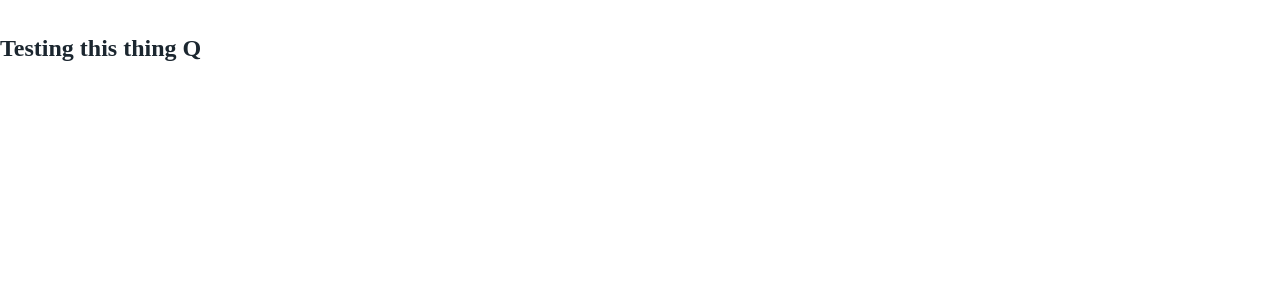
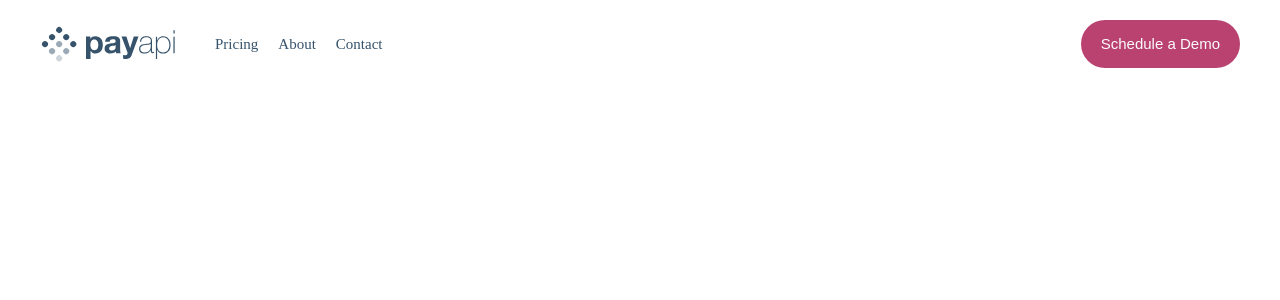
Before and after one commit to MauricioMorenoMorales/17-fm-payapi, a React (Create React App) app: page / in a window 1280 px wide. Shown: the top 300 px of the page. Built offline with nearby package versions, Linux system fonts and the light colour scheme.

Commit message:
Header completed

```diff
--- a/package.json
+++ b/package.json
@@ -10,6 +10,7 @@
     "@types/node": "^12.0.0",
     "@types/react": "^17.0.0",
     "@types/react-dom": "^17.0.0",
+    "@types/styled-components": "^5.1.15",
     "react": "^17.0.2",
     "react-dom": "^17.0.2",
     "react-scripts": "4.0.3",
--- a/src/App.tsx
+++ b/src/App.tsx
@@ -1,11 +1,10 @@
 import React from 'react';
+import { Header } from './components';
 
 const App = () => {
 	return (
 		<div>
-			<h4 className="dark" data-color="dark">
-				Testing this thing Q
-			</h4>
+			<Header />
 		</div>
 	);
 };
--- /dev/null
+++ b/src/components/Header/Hamburger.css
@@ -0,0 +1,108 @@
+/*
+ * Hamburgers
+ * @description Tasty CSS-animated hamburgers
+ * @author Jonathan Suh @jonsuh
+ * @site https://jonsuh.com/hamburgers
+ * @link https://github.com/jonsuh/hamburgers
+ */
+.hamburger {
+	padding: 15px 15px;
+	display: inline-block;
+	cursor: pointer;
+	transition-property: opacity, filter;
+	transition-duration: 0.15s;
+	transition-timing-function: linear;
+	font: inherit;
+	color: inherit;
+	text-transform: none;
+	background-color: transparent;
+	border: 0;
+	margin: 0;
+	overflow: visible;
+}
+.hamburger:hover {
+	opacity: 0.7;
+	background-color: transparent;
+}
+.hamburger.is-active:hover {
+	opacity: 0.7;
+}
+.hamburger.is-active .hamburger-inner,
+.hamburger.is-active .hamburger-inner::before,
+.hamburger.is-active .hamburger-inner::after {
+	background-color: #fbfcfe;
+}
+
+.hamburger-box {
+	width: 40px;
+	height: 24px;
+	display: inline-block;
+	position: relative;
+}
+
+.hamburger-inner {
+	display: block;
+	top: 50%;
+	margin-top: -2px;
+}
+.hamburger-inner,
+.hamburger-inner::before,
+.hamburger-inner::after {
+	width: 40px;
+	height: 4px;
+	background-color: #6c8294;
+	border-radius: 4px;
+	position: absolute;
+	transition-property: transform;
+	transition-duration: 0.15s;
+	transition-timing-function: ease;
+}
+.hamburger-inner::before,
+.hamburger-inner::after {
+	content: '';
+	display: block;
+}
+.hamburger-inner::before {
+	top: -10px;
+}
+.hamburger-inner::after {
+	bottom: -10px;
+}
+
+/*
+   * Collapse
+   */
+.hamburger--collapse .hamburger-inner {
+	top: auto;
+	bottom: 0;
+	transition-duration: 0.13s;
+	transition-delay: 0.13s;
+	transition-timing-function: cubic-bezier(0.55, 0.055, 0.675, 0.19);
+}
+.hamburger--collapse .hamburger-inner::after {
+	top: -20px;
+	transition: top 0.2s 0.2s cubic-bezier(0.33333, 0.66667, 0.66667, 1),
+		opacity 0.1s linear;
+}
+.hamburger--collapse .hamburger-inner::before {
+	transition: top 0.12s 0.2s cubic-bezier(0.33333, 0.66667, 0.66667, 1),
+		transform 0.13s cubic-bezier(0.55, 0.055, 0.675, 0.19);
+}
+
+.hamburger--collapse.is-active .hamburger-inner {
+	transform: translate3d(0, -10px, 0) rotate(-45deg);
+	transition-delay: 0.22s;
+	transition-timing-function: cubic-bezier(0.215, 0.61, 0.355, 1);
+}
+.hamburger--collapse.is-active .hamburger-inner::after {
+	top: 0;
+	opacity: 0;
+	transition: top 0.2s cubic-bezier(0.33333, 0, 0.66667, 0.33333),
+		opacity 0.1s 0.22s linear;
+}
+.hamburger--collapse.is-active .hamburger-inner::before {
+	top: 0;
+	transform: rotate(-90deg);
+	transition: top 0.1s 0.16s cubic-bezier(0.33333, 0, 0.66667, 0.33333),
+		transform 0.13s 0.25s cubic-bezier(0.215, 0.61, 0.355, 1);
+}
--- /dev/null
+++ b/src/components/Header/Header.styles.ts
@@ -0,0 +1,81 @@
+import styled from 'styled-components';
+import { colorSystem } from '../../global/designSystem';
+
+const Styles = styled.div`
+	position: relative;
+	.header {
+		display: flex;
+		justify-content: space-between;
+		align-items: center;
+		padding: 20px 20px;
+		&__left {
+			&__link {
+				display: none;
+			}
+		}
+		&__right {
+			display: none;
+		}
+	}
+	.plegable-menu {
+		position: absolute;
+		right: 0;
+		top: 0;
+		display: flex;
+		flex-direction: column;
+		align-items: flex-end;
+		&.active {
+			background-color: ${colorSystem.mirageBlue};
+			height: 100vh;
+			width: 300px;
+		}
+		& > button {
+			margin-top: 20px;
+			margin-right: 10px;
+		}
+		&__content {
+			display: flex;
+			flex-direction: column;
+			align-items: center;
+			width: 90%;
+			margin: 20px auto;
+			border-top: thin solid ${colorSystem.sanJuanBlue};
+			padding-top: 20px;
+			&__link {
+				font-size: 2.5rem;
+				line-height: 5rem;
+			}
+			& > button {
+				margin-top: 20px;
+				width: 100%;
+			}
+		}
+	}
+	@media screen and (min-width: 768px) {
+		.header {
+			max-width: 1200px;
+			margin: 0 auto;
+			&__left {
+				display: flex;
+				align-items: center;
+				justify-content: center;
+				&__link {
+					display: block;
+					margin-left: 20px;
+					color: ${colorSystem.sanJuanBlue};
+				}
+				&__logo {
+					margin-right: 20px;
+				}
+			}
+			&__right {
+				display: block;
+			}
+		}
+		.plegable-menu {
+			display: none;
+		}
+	}
+`;
+
+export default Styles;
--- /dev/null
+++ b/src/components/Header/Header.tsx
@@ -0,0 +1,59 @@
+import React, { useState } from 'react';
+import Styles from './Header.styles';
+import Logo from '../../assets/shared/desktop/logo.svg';
+import './Hamburger.css';
+
+const Header = () => {
+	const [menuOpened, setMenuOpened] = useState(true);
+	return (
+		<Styles>
+			<header className="header">
+				<section className="header__left">
+					<img className="header__left__logo" src={Logo} alt="" />
+					<a href="/" className="header__left__link">
+						Pricing
+					</a>
+					<a href="/" className="header__left__link">
+						About
+					</a>
+					<a href="/" className="header__left__link">
+						Contact
+					</a>
+				</section>
+				<section className="header__right">
+					<button>Schedule a Demo</button>
+				</section>
+			</header>
+			<div className={`plegable-menu ${menuOpened && 'active'}`}>
+				<button
+					onClick={() => setMenuOpened(prevState => !prevState)}
+					className={`hamburger hamburger--collapse ${
+						menuOpened && 'is-active'
+					}`}
+					type="button"
+					title="Open Menu"
+				>
+					<span className="hamburger-box">
+						<span className="hamburger-inner"></span>
+					</span>
+				</button>
+				{menuOpened && (
+					<div className="plegable-menu__content">
+						<a href="/" className="plegable-menu__content__link">
+							Pricing
+						</a>
+						<a href="/" className="plegable-menu__content__link">
+							About
+						</a>
+						<a href="/" className="plegable-menu__content__link">
+							Contact
+						</a>
+						<button>Schedule a Demo</button>
+					</div>
+				)}
+			</div>
+		</Styles>
+	);
+};
+
+export default Header;
--- /dev/null
+++ b/src/components/index.ts
@@ -0,0 +1 @@
+export { default as Header } from './Header/Header';
--- a/src/global.css
+++ b/src/global.css
@@ -51,6 +51,17 @@ p {
 	color: var(--mirage-blue);
 }
 
+a {
+	color: var(--link-water-white);
+	text-decoration: none;
+	font-size: 1.5rem;
+	line-height: 1.5rem;
+}
+
+a:hover {
+	text-decoration: underline;
+}
+
 [class*='desaturated-dark'] {
 	color: var(--light-san-juan-blue);
 }
@@ -62,3 +73,19 @@ p {
 [class*='light'] {
 	color: var(--link-water-white);
 }
+
+button {
+	background-color: var(--dark-pink);
+	border-radius: 24px;
+	height: 48px;
+	color: var(--link-water-white);
+	font-size: 1.5rem;
+	font-family: var(--font-family-main);
+	border: none;
+	padding: 0 20px;
+	cursor: pointer;
+}
+
+button:hover {
+	background-color: var(--charm-pink-active);
+}
```
Also changed, not shown: src/assets/shared/desktop/logo-light.svg (added), 1 other file (tests, documents, lock files or other folders).
